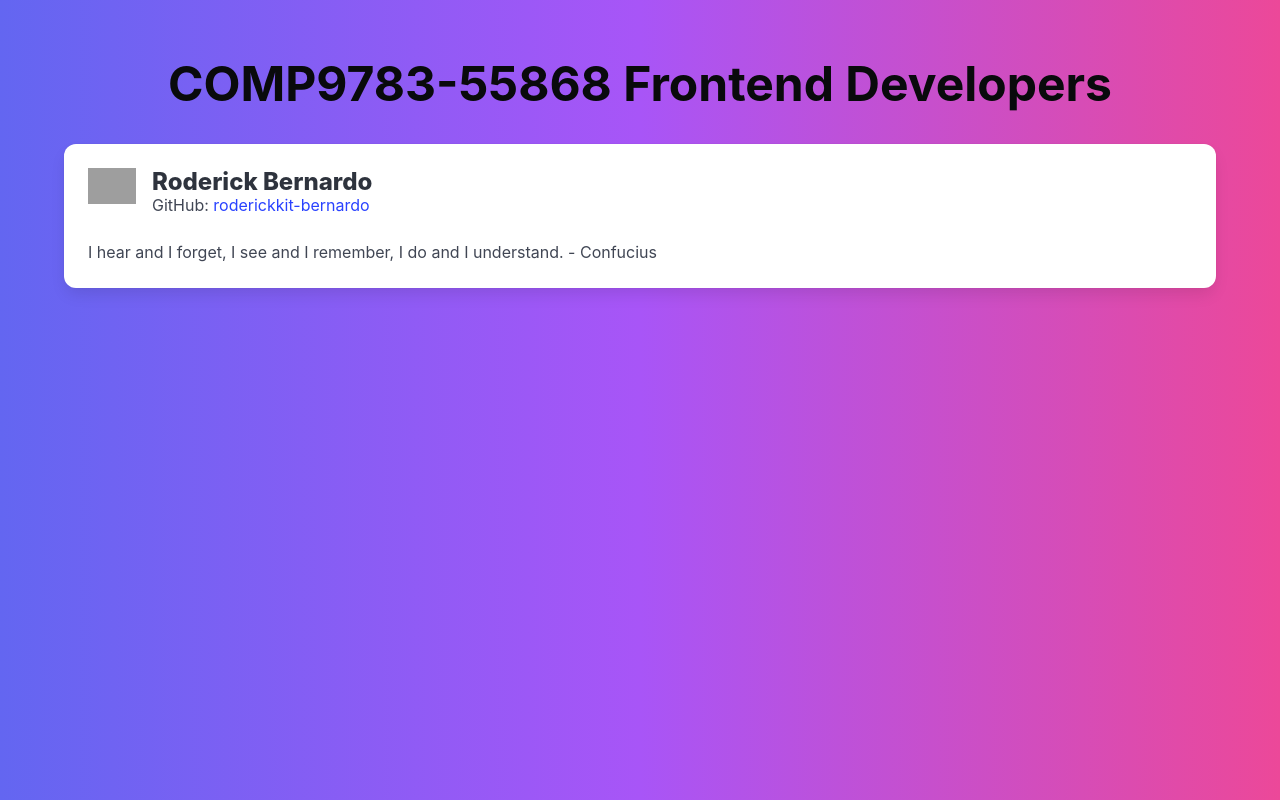
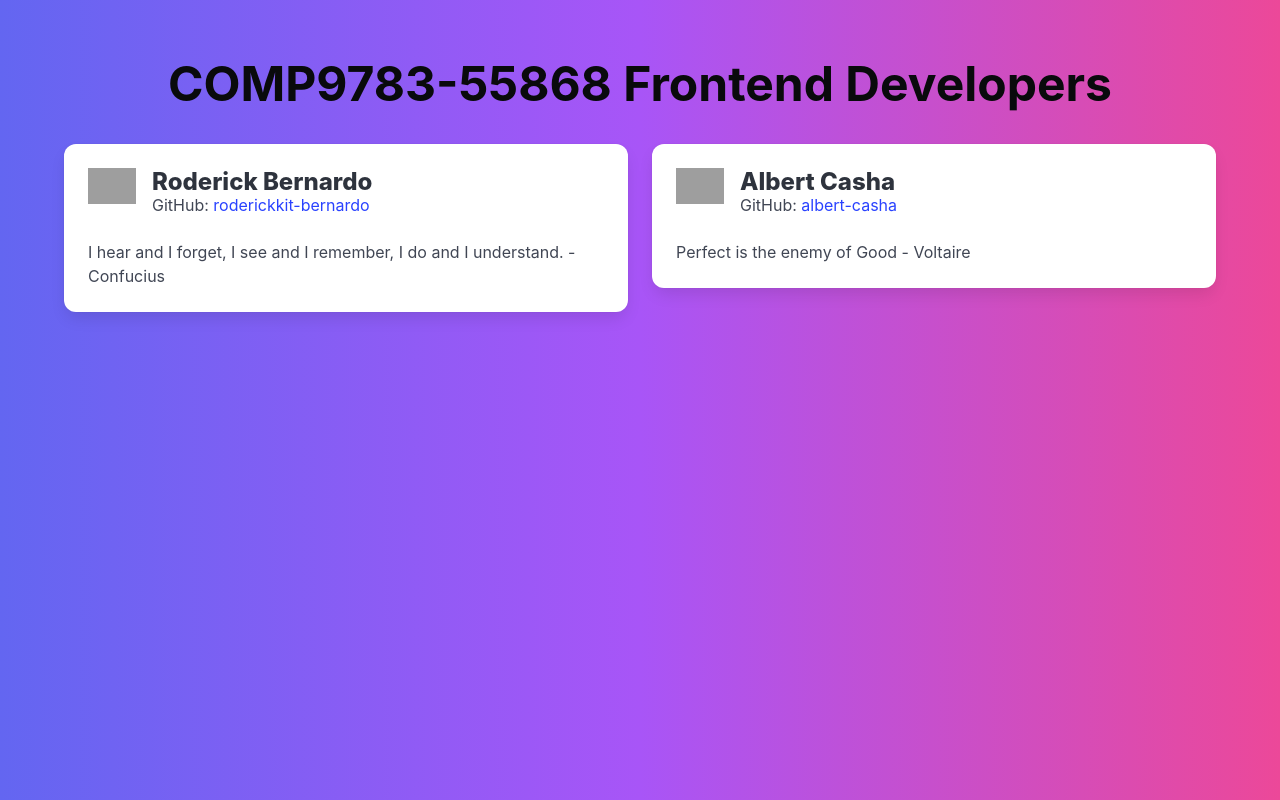
Before and after one commit to roderickkit-bernardo/COMP9783-55868-Code-Collab, a plain HTML site: page index.html in a window 1280 px wide. Drawn offline with nearby package versions, Linux system fonts and the light colour scheme; grey boxes are pictures that could not be loaded.

Commit message:
Added quote for Albert

```diff
--- a/index.html
+++ b/index.html
@@ -59,6 +59,34 @@
           <!-- Bernardo, Rosemarie place your code below -->
 
           <!-- Casha, Albert place your code below -->
+          <div class="column">
+            <div class="card">
+              <div class="card-content">
+                <div class="media">
+                  <div class="media-left">
+                    <figure class="image is-48x48">
+                      <img
+                        src="https://raw.githubusercontent.com/roderickkit-bernardo/COMP9783-55868-Code-Collab/ main/images/placeHolder.png"
+                        alt="Placeholder image"
+                      />
+                    </figure>
+                  </div>
+                  <div class="media-content no-scrollbars">
+                    <p class="title is-4">Albert Casha</p>
+                    <p class="subtitle is-6">
+                      GitHub:
+                      <a href="https://github.com/albert-casha" target="_blank"
+                        >albert-casha</a
+                      >
+                    </p>
+                  </div>
+                </div>
+                <div class="content">
+                  Perfect is the enemy of Good - Voltaire
+                </div>
+              </div>
+            </div>
+          </div>
         </div>
 
         <div class="columns">
```
Also changed, not shown: 1 other file.
